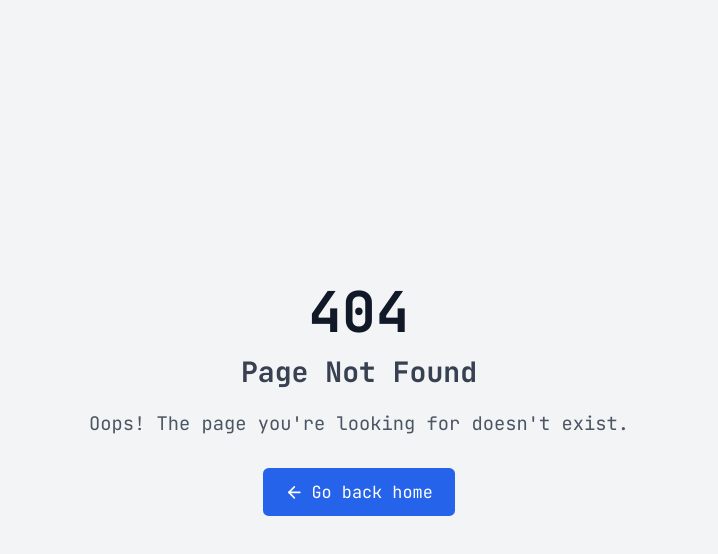
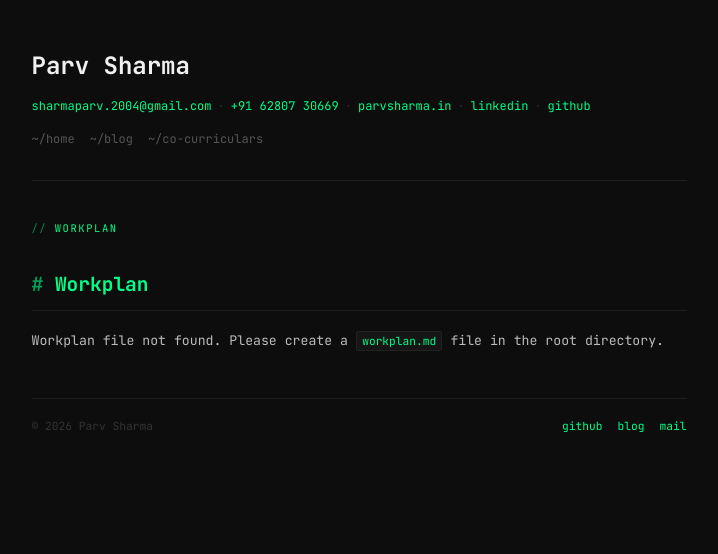
Before and after one commit to Parvsharma04/parvsharma, a Next.js app: page /workplan in a window 1280 px wide. Before the commit this address had no page. Shown: the top 554 px of the page, without its empty margins (281-999 px from the left). Built offline with nearby package versions, Linux system fonts and the light colour scheme.

Commit message:
Adds workplan

```diff
--- a/app/globals.css
+++ b/app/globals.css
@@ -164,3 +164,163 @@ hr {
 ::-webkit-scrollbar-thumb {
   background: #222;
 }
+
+/* ── Markdown Preview ────────────────────────────────────── */
+.markdown-body {
+  font-family: var(--font-mono), 'Courier New', monospace;
+  color: #bbb;
+  font-size: 0.88rem;
+  line-height: 1.8;
+}
+
+.markdown-body h1 {
+  font-size: 1.3rem;
+  font-weight: bold;
+  color: #00ff88;
+  border-bottom: 1px solid #1e1e1e;
+  padding-bottom: 0.5rem;
+  margin-top: 2rem;
+  margin-bottom: 1.2rem;
+}
+
+.markdown-body h1::before {
+  content: "# ";
+  opacity: 0.6;
+}
+
+.markdown-body h2 {
+  font-size: 1.1rem;
+  font-weight: bold;
+  color: #f0f0f0;
+  margin-top: 1.8rem;
+  margin-bottom: 1rem;
+}
+
+.markdown-body h2::before {
+  content: "## ";
+  opacity: 0.6;
+}
+
+.markdown-body h3 {
+  font-size: 0.95rem;
+  font-weight: bold;
+  color: #eaeaea;
+  margin-top: 1.5rem;
+  margin-bottom: 0.8rem;
+}
+
+.markdown-body h3::before {
+  content: "### ";
+  opacity: 0.6;
+}
+
+.markdown-body p {
+  margin-bottom: 1.2rem;
+}
+
+.markdown-body a {
+  color: #00ff88;
+  text-decoration: underline;
+}
+
+.markdown-body a:hover {
+  color: #fff;
+  text-decoration: underline;
+}
+
+.markdown-body ul, .markdown-body ol {
+  margin-bottom: 1.2rem;
+  padding-left: 1.5rem;
+}
+
+.markdown-body ul {
+  list-style-type: square;
+}
+
+.markdown-body ol {
+  list-style-type: decimal;
+}
+
+.markdown-body li {
+  margin-bottom: 0.5rem;
+}
+
+.markdown-body blockquote {
+  border-left: 3px solid #00ff88;
+  padding-left: 1rem;
+  color: #888;
+  margin: 1.2rem 0;
+  font-style: italic;
+}
+
+.markdown-body code {
+  font-family: var(--font-mono), 'Courier New', monospace;
+  background-color: #161616;
+  color: #00ff88;
+  padding: 0.15rem 0.35rem;
+  border-radius: 2px;
+  font-size: 0.85em;
+  border: 1px solid #222;
+}
+
+.markdown-body pre {
+  background-color: #121212;
+  border: 1px solid #1e1e1e;
+  padding: 1rem;
+  border-radius: 3px;
+  overflow-x: auto;
+  margin-bottom: 1.2rem;
+}
+
+.markdown-body pre code {
+  background-color: transparent;
+  padding: 0;
+  color: #e0e0e0;
+  font-size: 0.82rem;
+  border: none;
+}
+
+.markdown-body input[type="checkbox"] {
+  margin-right: 0.5rem;
+  accent-color: #00ff88;
+  cursor: not-allowed;
+  vertical-align: middle;
+}
+
+.markdown-body li:has(input[type="checkbox"]) {
+  list-style-type: none;
+  margin-left: -1.2rem;
+}
+
+.markdown-body table {
+  width: 100%;
+  border-collapse: collapse;
+  margin-bottom: 1.5rem;
+}
+
+.markdown-body th, .markdown-body td {
+  border: 1px solid #1e1e1e;
+  padding: 0.6rem 0.8rem;
+  font-size: 0.85rem;
+  text-align: left;
+}
+
+.markdown-body th {
+  background-color: #121212;
+  color: #f0f0f0;
+  font-weight: bold;
+}
+
+.markdown-body tr:nth-child(even) {
+  background-color: #0e0e0e;
+}
+
+.markdown-body strong {
+  color: #f0f0f0;
+  font-weight: bold;
+}
+
+.markdown-body em {
+  font-style: italic;
+  color: #aaa;
+}
--- /dev/null
+++ b/app/workplan/page.tsx
@@ -0,0 +1,42 @@
+import fs from "fs/promises";
+import path from "path";
+import { marked } from "marked";
+import Header from "@/components/Header";
+import Footer from "@/components/Footer";
+import type { Metadata } from "next";
+
+export const metadata: Metadata = {
+  title: "Workplan",
+  description: "Internal project workplan and roadmap.",
+  robots: {
+    index: false,
+    follow: false,
+  },
+};
+
+export default async function WorkplanPage() {
+  let content = "";
+  try {
+    const filePath = path.join(process.cwd(), "workplan.md");
+    content = await fs.readFile(filePath, "utf-8");
+  } catch (error) {
+    content = "# Workplan\n\nWorkplan file not found. Please create a `workplan.md` file in the root directory.";
+  }
+
+  // Parse markdown to HTML using marked
+  const parsedHtml = await marked.parse(content);
+
+  return (
+    <div style={{ maxWidth: "700px", margin: "0 auto", padding: "3rem 1.5rem" }}>
+      <Header />
+      <main>
+        <p className="section-label" style={{ marginBottom: "1.5rem" }}>workplan</p>
+        <div
+          className="markdown-body"
+          dangerouslySetInnerHTML={{ __html: parsedHtml }}
+        />
+      </main>
+      <Footer />
+    </div>
+  );
+}
--- a/package.json
+++ b/package.json
@@ -10,6 +10,7 @@
   },
   "dependencies": {
     "lucide-react": "^0.454.0",
+    "marked": "^18.0.5",
     "next": "^16.1.6",
     "react": "^19.2.4",
     "react-dom": "^19.2.4"
```
Also changed, not shown: app/blog/[slug]/page.tsx (line endings or trailing spaces), app/blog/page.tsx (line endings or trailing spaces), components/Leadership.tsx (line endings or trailing spaces), components/Skills.tsx (line endings or trailing spaces), lib/posts.ts (line endings or trailing spaces), tsconfig.json (line endings or trailing spaces), 2 other files (tests, documents, lock files or other folders).
